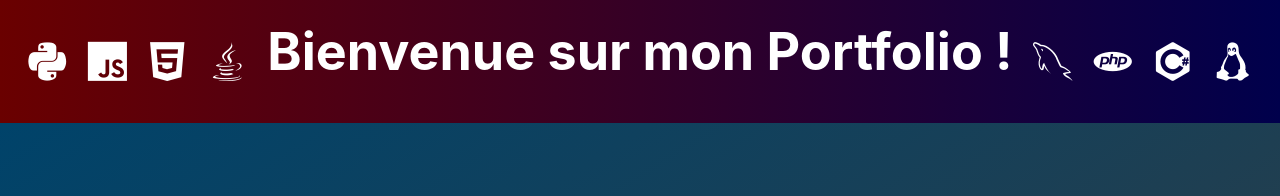
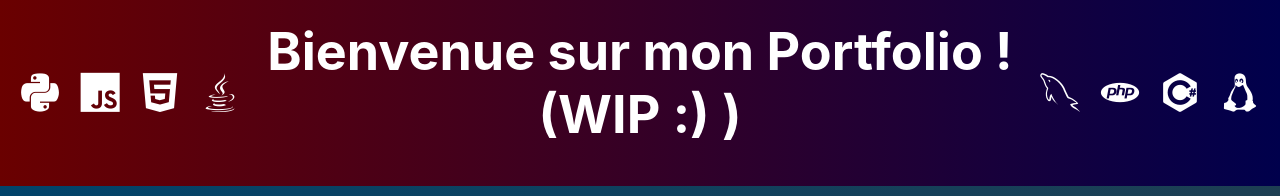
Before and after one commit to f87shujin/f87shujin.github.io, a React (Create React App) app in the folder portfolio/: page / in a window 1280 px wide. Shown: the top 196 px of the page. Built offline with nearby package versions, Linux system fonts and the light colour scheme.

Commit message:
Update header.js

```diff
--- a/portfolio/src/JS/header.js
+++ b/portfolio/src/JS/header.js
@@ -11,7 +11,7 @@ function Header() {
         <i className="devicon-javascript-plain" title="JavaScript"></i>
         <i className="devicon-html5-plain" title="HTML5"></i>
         <i className="devicon-java-plain" title="Java"></i>
-        <h1>Bienvenue sur mon Portfolio !</h1>
+        <h1>Bienvenue sur mon Portfolio !(WIP :) )</h1>
         <i className="devicon-mysql-plain" title="SQL"></i>
         <i className="devicon-php-plain" title="PHP"></i>
         <i className="devicon-csharp-plain" title="C#"></i>
```
